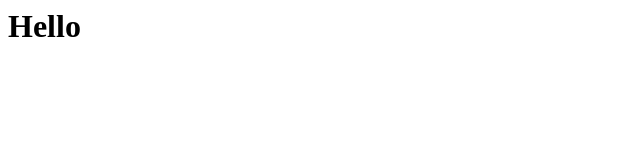
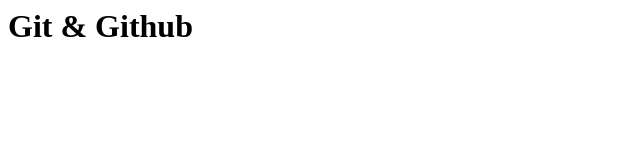
Before and after one commit to abdel0125/ProjetWebrep, a plain HTML site: page index.htm in a window 1280 px wide. Shown: the whole page, without its empty margins (0-640 px from the left). Drawn offline with Linux system fonts and the light colour scheme.

Commit message:
Add Git & Githib

```diff
--- a/index.htm
+++ b/index.htm
@@ -1,6 +1,6 @@
 <html>
     <head></head>
     <body>
-        <h1>Hello</h1>
+       <h1>Git & Github</h1>
     </body>
 </html>
```
